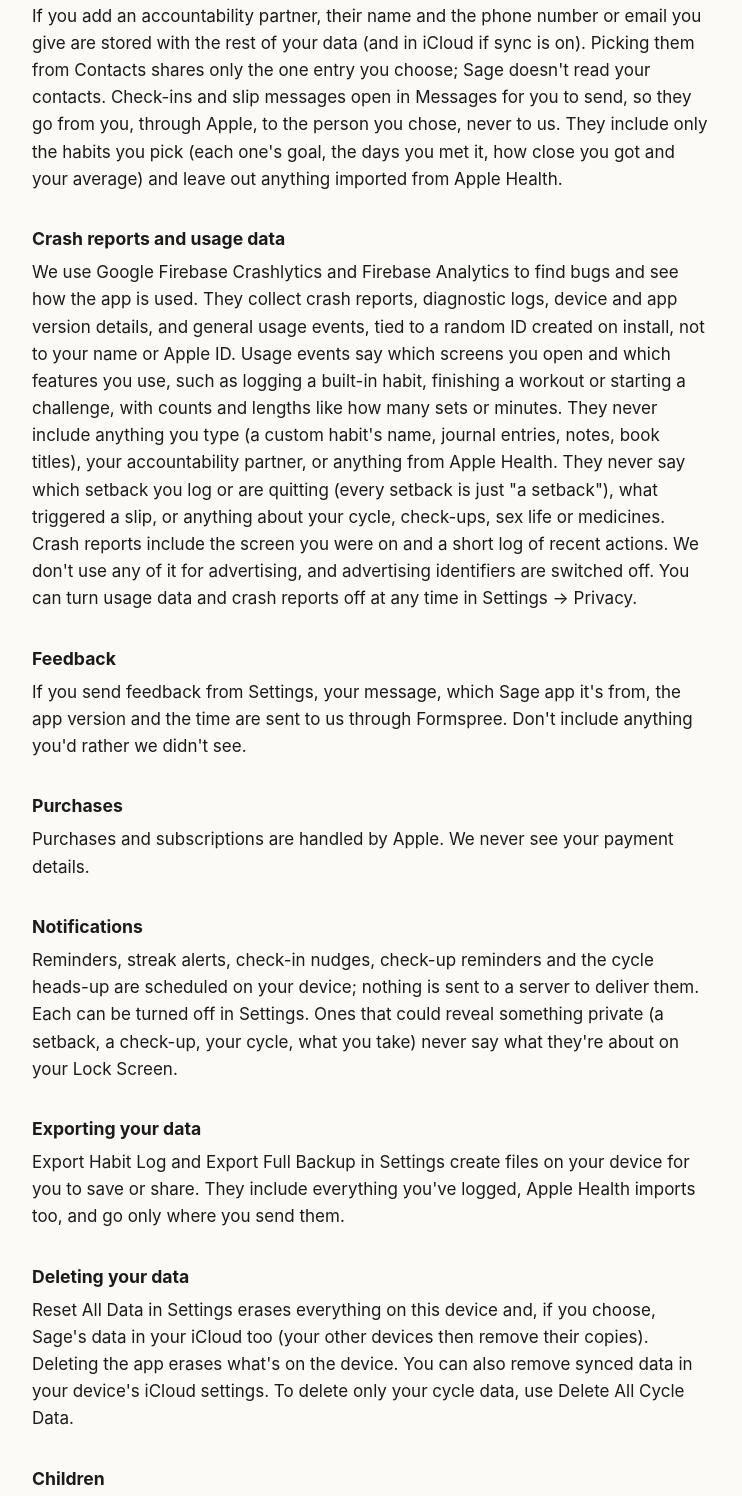
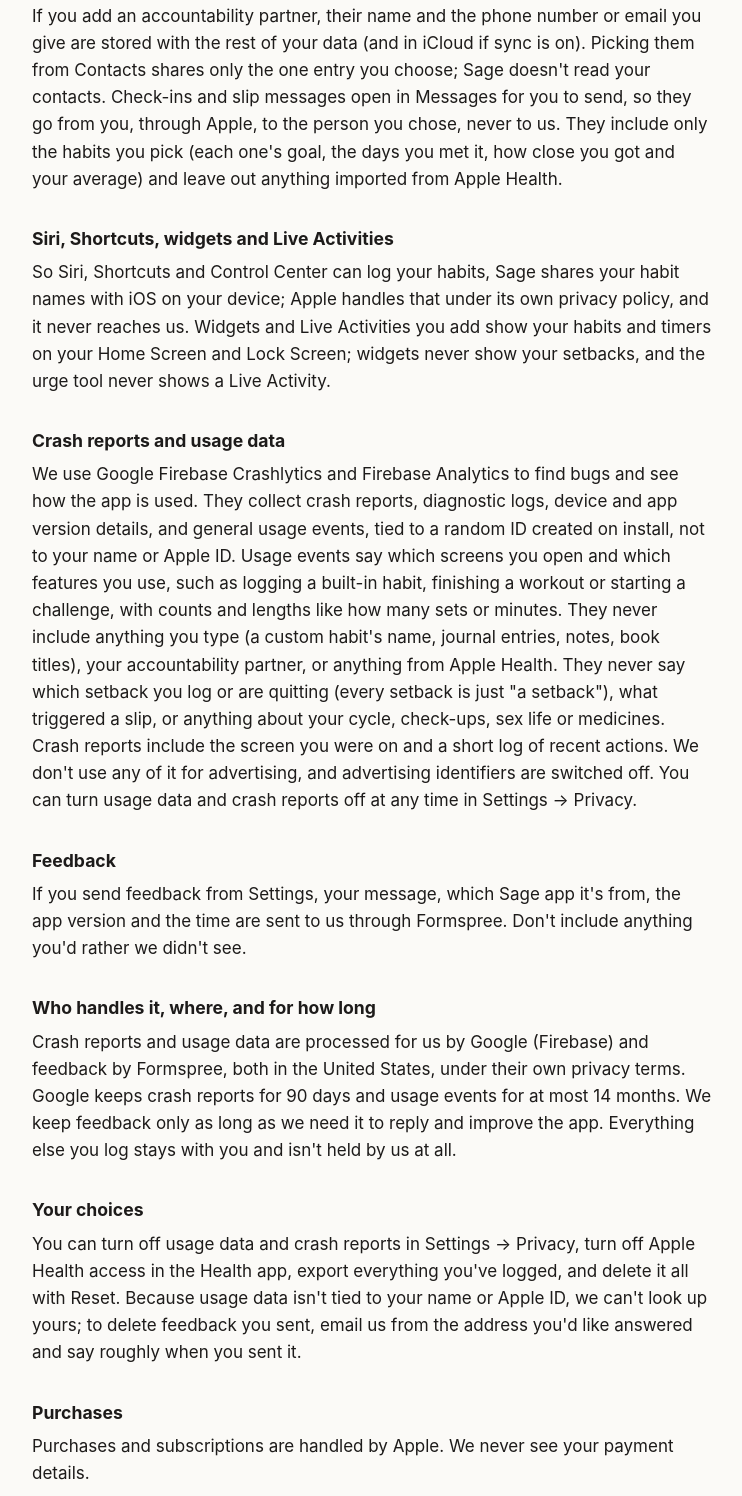
Before and after one commit to jamneeley/SageSupport, a plain HTML site: page privacy.html in a window 1280 px wide. Shown: the part 2072-3568 px from the top of the page, without its empty margins (268-1010 px from the left). Drawn offline with Linux system fonts and the light colour scheme.

Commit message:
Terms: not for emergencies, general clause; Privacy: processors, retention, choices, Siri and widgets

```diff
--- a/privacy.html
+++ b/privacy.html
@@ -39,14 +39,20 @@ a { color: var(--accent); }
 <p>If your version of Sage offers check-ups, the year you were born, the dates of the check-ups you log and anything you add about who you saw and what for stay on your device and, with iCloud sync, in your private iCloud database, where they're stored with CloudKit encryption so only your devices can read them. They're never sent to us, never used for analytics, crash reports or advertising, and never shared. Reminders only say &quot;A check-up is due&quot;, never which, and usage statistics never include check-ups. Fitness test results are stored like your other workouts.</p>
 <h2>Accountability partner</h2>
 <p>If you add an accountability partner, their name and the phone number or email you give are stored with the rest of your data (and in iCloud if sync is on). Picking them from Contacts shares only the one entry you choose; Sage doesn't read your contacts. Check-ins and slip messages open in Messages for you to send, so they go from you, through Apple, to the person you chose, never to us. They include only the habits you pick (each one's goal, the days you met it, how close you got and your average) and leave out anything imported from Apple Health.</p>
+<h2>Siri, Shortcuts, widgets and Live Activities</h2>
+<p>So Siri, Shortcuts and Control Center can log your habits, Sage shares your habit names with iOS on your device; Apple handles that under its own privacy policy, and it never reaches us. Widgets and Live Activities you add show your habits and timers on your Home Screen and Lock Screen; widgets never show your setbacks, and the urge tool never shows a Live Activity.</p>
 <h2>Crash reports and usage data</h2>
 <p>We use Google Firebase Crashlytics and Firebase Analytics to find bugs and see how the app is used. They collect crash reports, diagnostic logs, device and app version details, and general usage events, tied to a random ID created on install, not to your name or Apple ID. Usage events say which screens you open and which features you use, such as logging a built-in habit, finishing a workout or starting a challenge, with counts and lengths like how many sets or minutes. They never include anything you type (a custom habit's name, journal entries, notes, book titles), your accountability partner, or anything from Apple Health. They never say which setback you log or are quitting (every setback is just &quot;a setback&quot;), what triggered a slip, or anything about your cycle, check-ups, sex life or medicines. Crash reports include the screen you were on and a short log of recent actions. We don't use any of it for advertising, and advertising identifiers are switched off. You can turn usage data and crash reports off at any time in Settings → Privacy.</p>
 <h2>Feedback</h2>
 <p>If you send feedback from Settings, your message, which Sage app it's from, the app version and the time are sent to us through Formspree. Don't include anything you'd rather we didn't see.</p>
+<h2>Who handles it, where, and for how long</h2>
+<p>Crash reports and usage data are processed for us by Google (Firebase) and feedback by Formspree, both in the United States, under their own privacy terms. Google keeps crash reports for 90 days and usage events for at most 14 months. We keep feedback only as long as we need it to reply and improve the app. Everything else you log stays with you and isn't held by us at all.</p>
+<h2>Your choices</h2>
+<p>You can turn off usage data and crash reports in Settings → Privacy, turn off Apple Health access in the Health app, export everything you've logged, and delete it all with Reset. Because usage data isn't tied to your name or Apple ID, we can't look up yours; to delete feedback you sent, email us from the address you'd like answered and say roughly when you sent it.</p>
 <h2>Purchases</h2>
 <p>Purchases and subscriptions are handled by Apple. We never see your payment details.</p>
 <h2>Notifications</h2>
-<p>Reminders, streak alerts, check-in nudges, check-up reminders and the cycle heads-up are scheduled on your device; nothing is sent to a server to deliver them. Each can be turned off in Settings. Ones that could reveal something private (a setback, a check-up, your cycle, what you take) never say what they're about on your Lock Screen.</p>
+<p>Reminders, streak alerts, check-in nudges, check-up reminders and the cycle heads-up are scheduled on your device; nothing is sent to a server to deliver them. Each can be turned off in Settings or where you set it (a yoga path's reminder on that path's page). Ones that could reveal something private (a setback, a check-up, your cycle, what you take) never say what they're about on your Lock Screen.</p>
 <h2>Exporting your data</h2>
 <p>Export Habit Log and Export Full Backup in Settings create files on your device for you to save or share. They include everything you've logged, Apple Health imports too, and go only where you send them.</p>
 <h2>Deleting your data</h2>
```
Also changed, not shown: terms.html (+4 -0 lines).
